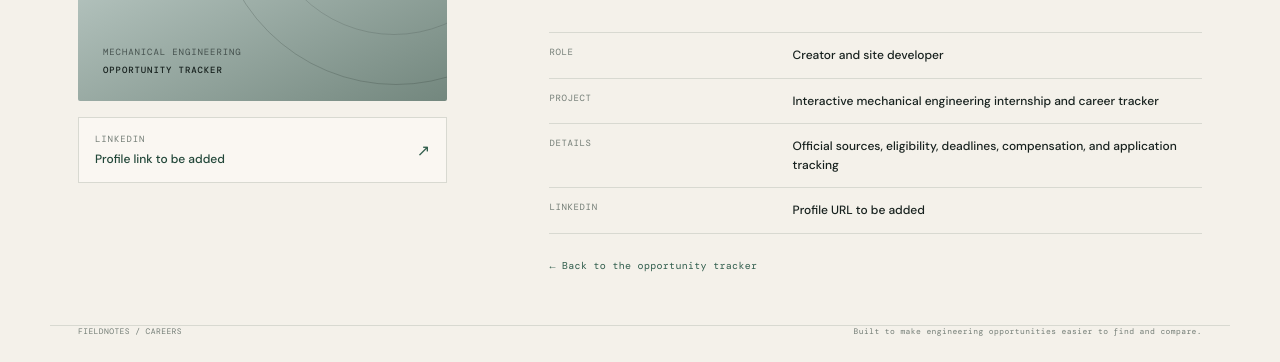
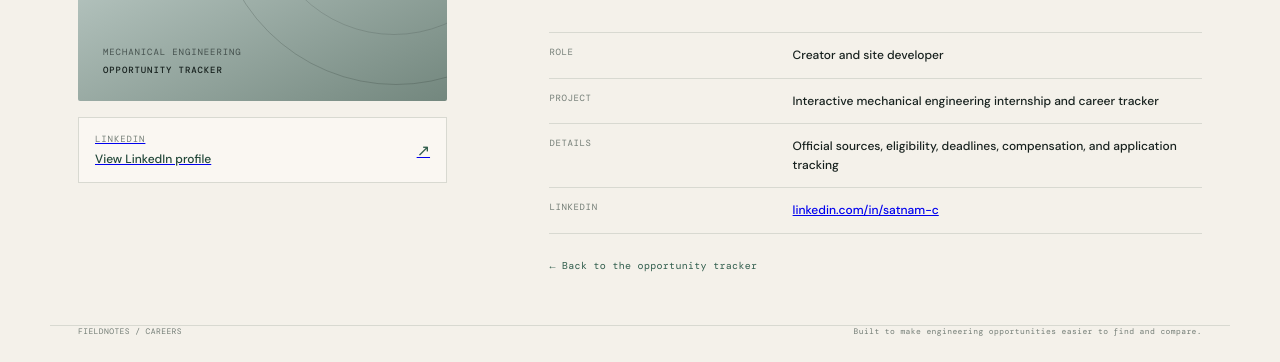
Before and after one commit to sparkingcat24/nyc-me-internship-tracker, a plain HTML site: page profile.html in a window 1280 px wide. Shown: the part 507-869 px from the top of the page. Drawn offline with nearby package versions, Linux system fonts and the light colour scheme; a web font is replaced by a local one.

Commit message:
Add builder LinkedIn profile link

```diff
--- a/profile.html
+++ b/profile.html
@@ -30,13 +30,13 @@
           </div>
           <span class="profile-art-orbit" aria-hidden="true"></span>
         </div>
-        <div class="profile-link-card">
+        <a class="profile-link-card" href="https://www.linkedin.com/in/satnam-c/" target="_blank" rel="noopener noreferrer">
           <div>
             <span class="profile-label">LINKEDIN</span>
-            <strong>Profile link to be added</strong>
+            <strong>View LinkedIn profile</strong>
           </div>
           <span class="profile-link-arrow" aria-hidden="true">↗</span>
-        </div>
+        </a>
       </aside>
 
       <div class="profile-content">
@@ -51,7 +51,7 @@
           <div class="profile-fact"><span>ROLE</span><strong>Creator and site developer</strong></div>
           <div class="profile-fact"><span>PROJECT</span><strong>Interactive mechanical engineering internship and career tracker</strong></div>
           <div class="profile-fact"><span>DETAILS</span><strong>Official sources, eligibility, deadlines, compensation, and application tracking</strong></div>
-          <div class="profile-fact"><span>LINKEDIN</span><strong>Profile URL to be added</strong></div>
+          <div class="profile-fact"><span>LINKEDIN</span><strong><a href="https://www.linkedin.com/in/satnam-c/" target="_blank" rel="noopener noreferrer">linkedin.com/in/satnam-c</a></strong></div>
         </div>
 
         <a class="profile-return" href="index.html">← Back to the opportunity tracker</a>
```
